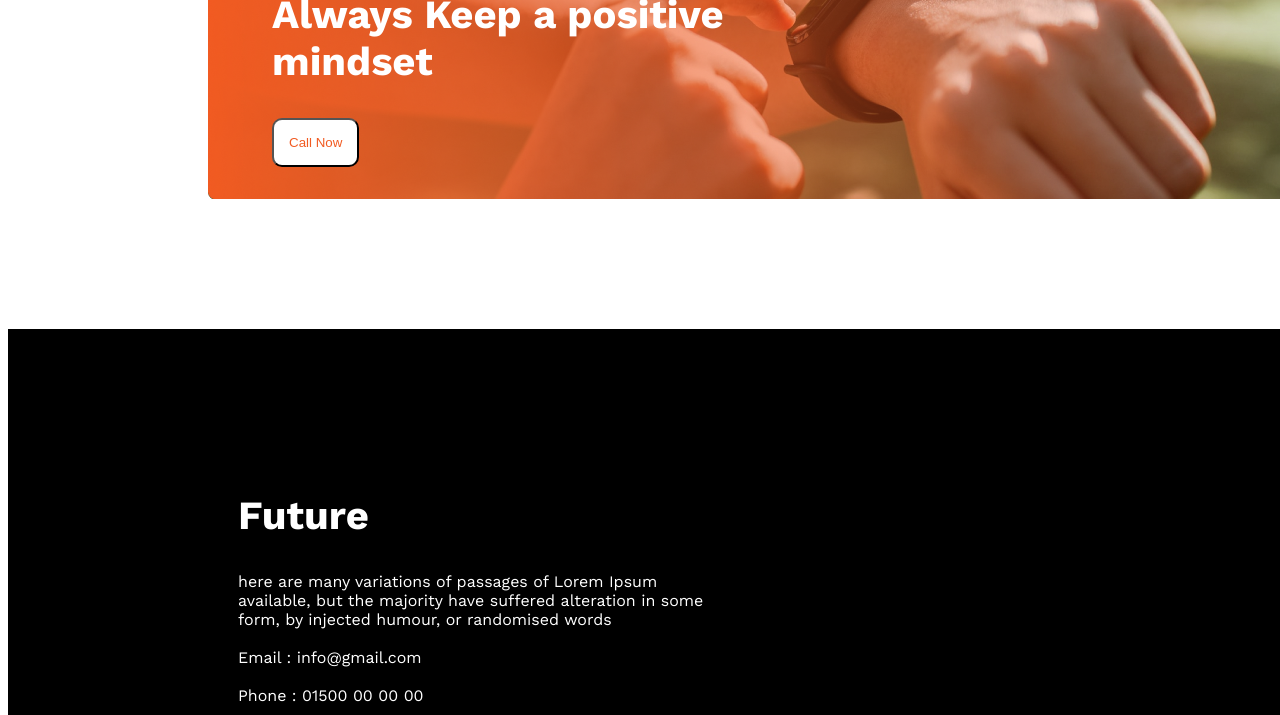
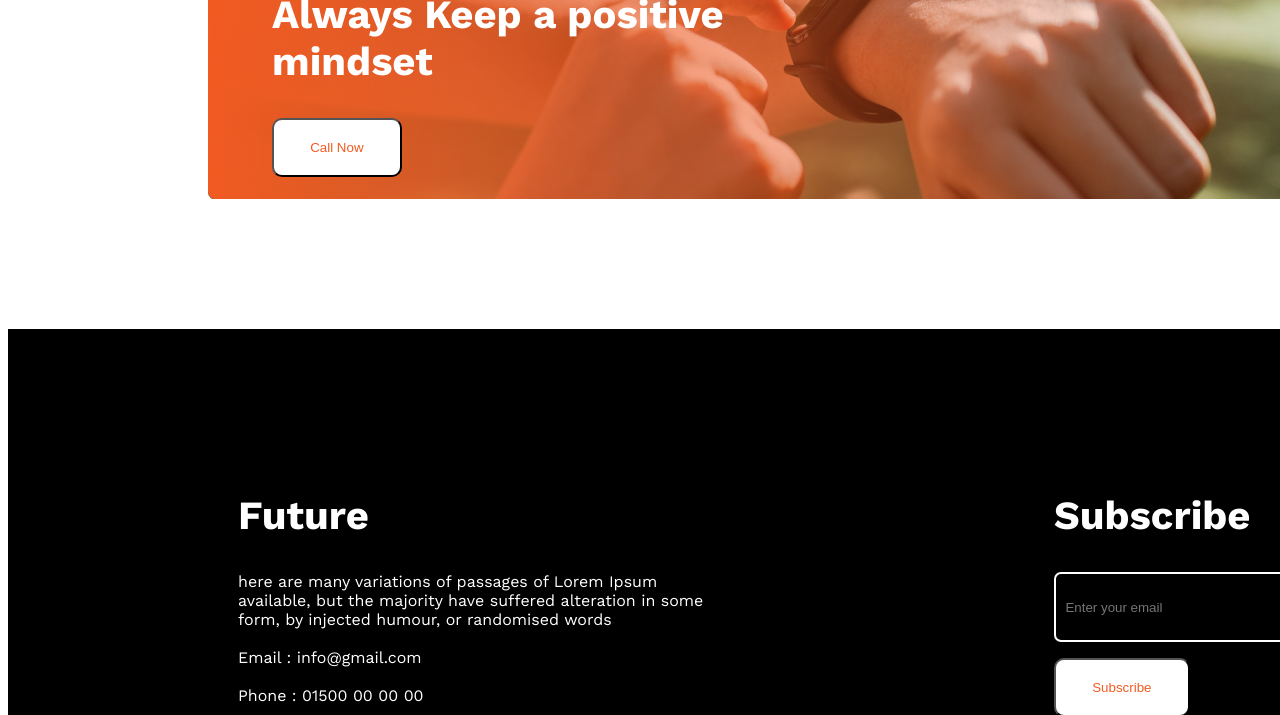
Before and after one commit to TakiaTanjidaHuda/project-2-Assignment, a plain HTML site: page index.html in a window 1280 px wide. Shown: the part 2330-3045 px from the top of the page. Drawn offline with nearby package versions, Linux system fonts and the light colour scheme.

Commit message:
5th & last commit

```diff
--- a/index.html
+++ b/index.html
@@ -81,7 +81,7 @@
     <section id="forth">
     <div style="height: 182px; width: 459px; padding-bottom: 59px; padding-top: 59px; padding-left: 64px; padding-right: 617px; color: #FFFFFF;">
      <h1 class="heading-style">Always Keep a positive <br> mindset</h1>
-     <button style="padding:15px ;  color:#F15B22 ; background-color:#FFFFFF; border-radius: 10px; text-align: center; ">Call Now</button>
+     <button style="padding:15px ;  color:#F15B22 ; background-color:#FFFFFF; border-radius: 10px; text-align: center;padding-left: 36.2px; padding-right: 36.2px; padding-top: 20px;padding-bottom: 20px;  ">Call Now</button>
             </div>
     </div>
     </section>
@@ -101,7 +101,9 @@
         </div>
         </div>
         <div style="height: 204px; width: 325px; padding-right: 229px; padding-top: 130px; padding-bottom: 243px;">
-            <h1 class="heading-style">Subscribe</h1>
+            <h1 class="heading-style" style="color: white;">Subscribe</h1>
+            <input type="email" placeholder="  Enter your email" style="background-color: black; color: white; border: 2px solid white; border-radius: 7px; height: 64px; width: 325px;">
+            <button style="padding:15px ;  color:#F15B22 ; background-color:#FFFFFF; border-radius: 10px; text-align: center; padding-left: 36.2px; padding-right: 36.2px; padding-top: 20px;padding-bottom: 20px; margin-top: 16px; ">Subscribe</button>
 
         </div>
 
--- a/style.css
+++ b/style.css
@@ -1,5 +1,5 @@
 body{
-    width: 70%;
+   width: fit-content;
 
 }
 #head{
@@ -67,4 +67,5 @@ body{
     width: 1600px;
     margin-top: 130px;
     background-color: black;
+    display: flex;
 }
```
